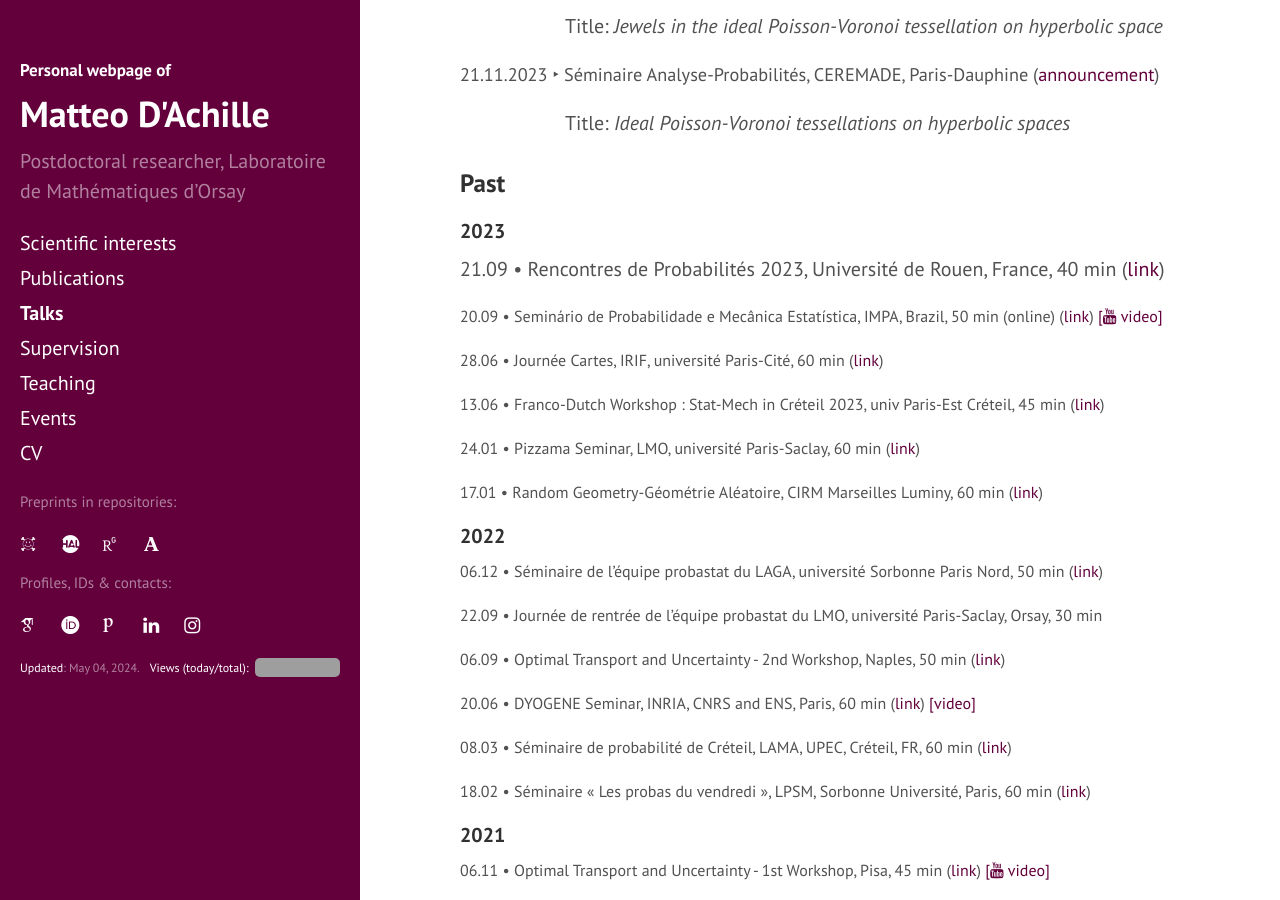
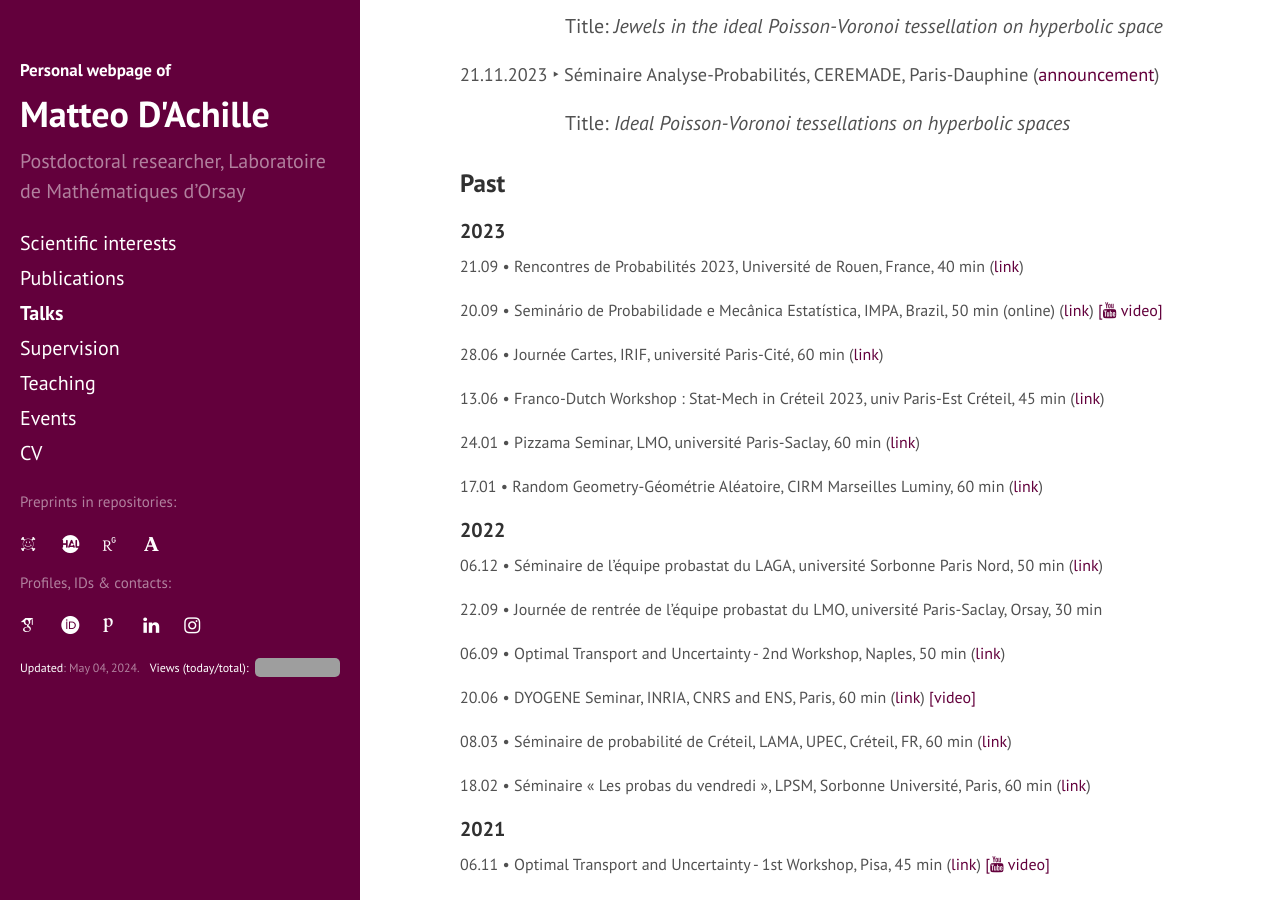
Before and after one commit to matteodachille/matteodachille.github.io, a Jekyll site: the page built from talks.md, in a window 1280 px wide and 900 px high, scrolled down 646 px. Built offline with Jekyll 4.4.1, drawn with Linux system fonts in a browser that asks for light colours; nearby versions of some CDN libraries; some web fonts are replaced; grey boxes are pictures that could not be loaded.

```diff
--- a/talks.md
+++ b/talks.md
@@ -57,6 +57,7 @@
 
 
 21.09 &#x2022; Rencontres de Probabilités 2023, Université de Rouen, France, 40 min ([link](https://lmrs.univ-rouen.fr/fr/content/rencontres-de-probabilites-2023){:target="_blank"})
+{: style="font-size: 16px" }
 
 <!--
 Title: _Ideal Poisson-Voronoi tessellations on hyperbolic spaces_ [ [slides] ]({{ site.baseurl }}downloads/Rencontres_de_Proba_final.pdf){:target="_blank"}
```
